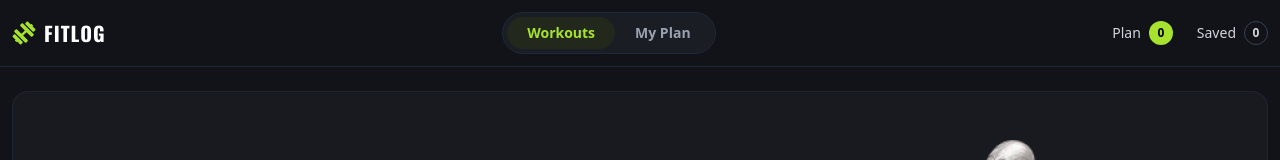
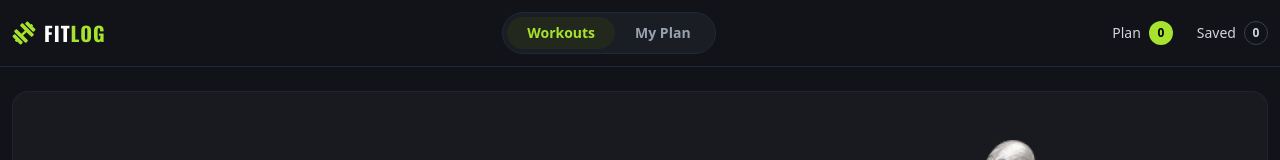
Before and after one commit to SVKSharma/B14-A6-FitLog, a Next.js app: page / in a window 1280 px wide. Shown: the top 160 px of the page. Built offline with nearby package versions, Linux system fonts and the light colour scheme; no server answers.

Commit message:
changed logo text color

```diff
--- a/src/components/Navbar.tsx
+++ b/src/components/Navbar.tsx
@@ -26,8 +26,8 @@ export const Navbar = () => {
         {/* Logo */}
         <Link href="/" className="flex items-center gap-2">
           <FaDumbbell className="text-[#a6e22e] text-2xl -rotate-45" />
-          <span className="font-oswald font-extrabold text-xl tracking-wider uppercase">
-            FITLOG
+          <span className="font-oswald font-extrabold text-xl tracking-wider uppercase text-[#a6e22e]">
+            <span className="text-white">FIT</span>LOG
           </span>
         </Link>
 
```
